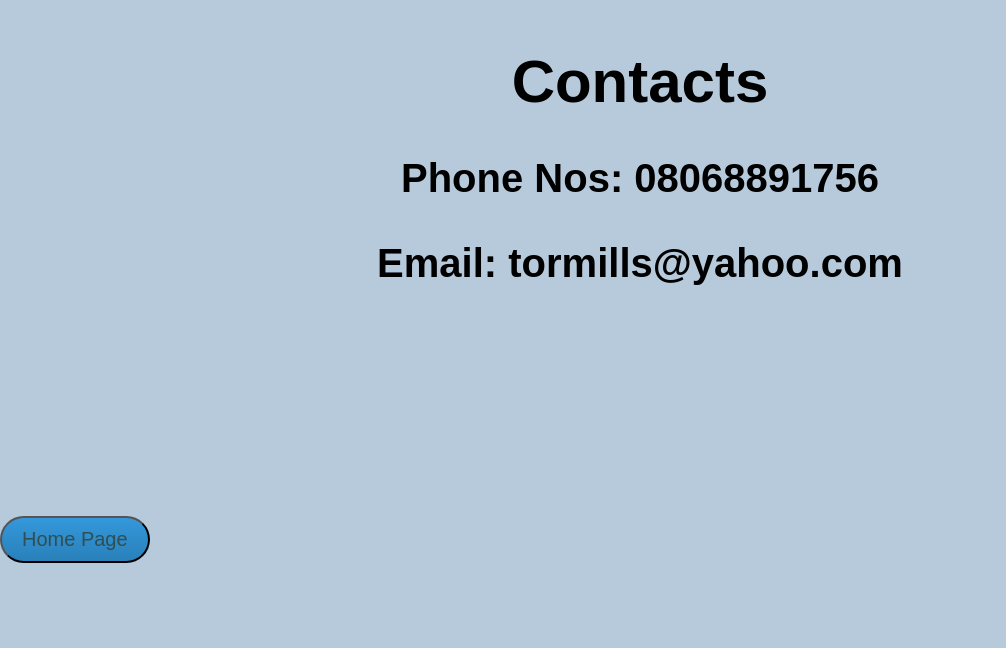
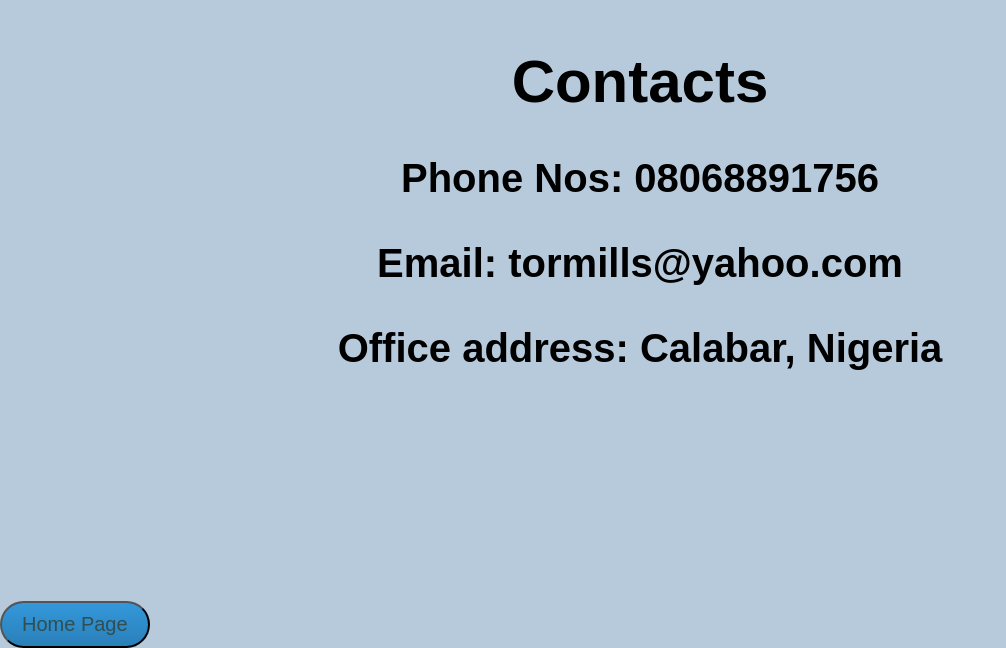
Before and after one commit to tormills/JQueenet-s-Apparel, a website: page Contact.html in a window 1280 px wide. Shown: the part 153-801 px from the top of the page, without its empty margins (0-1006 px from the left). Drawn offline with Linux system fonts and the light colour scheme.

Commit message:
modify contact

```diff
--- a/Contact.html
+++ b/Contact.html
@@ -12,6 +12,7 @@
   <h2>Contacts</h2>
   <p>Phone Nos: 08068891756</p>
   <p>Email: tormills@yahoo.com</p>
+  <p>Office address: Calabar, Nigeria</p>
   <br><br/>
 </div>
 
```
Also changed, not shown: index.js (+0 -7 lines).
